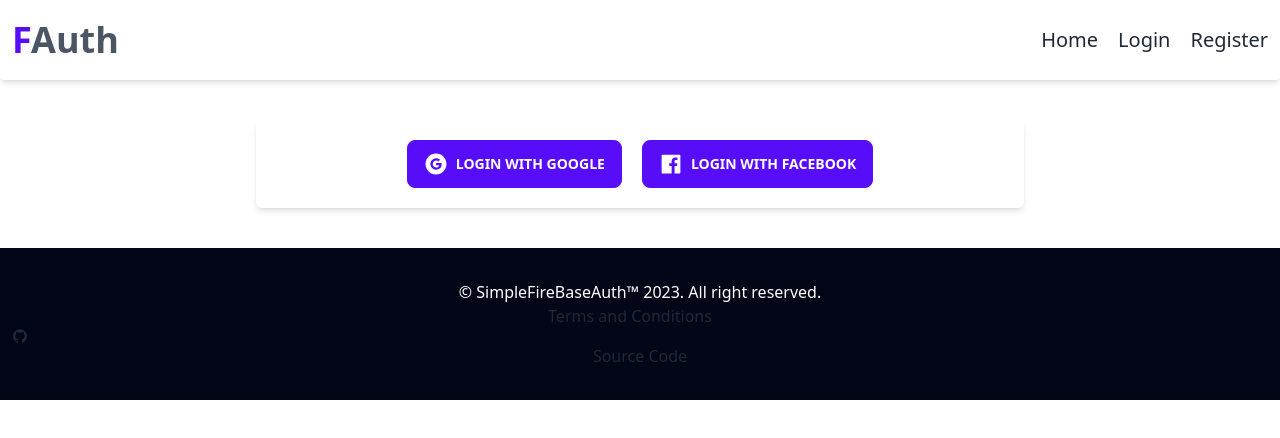
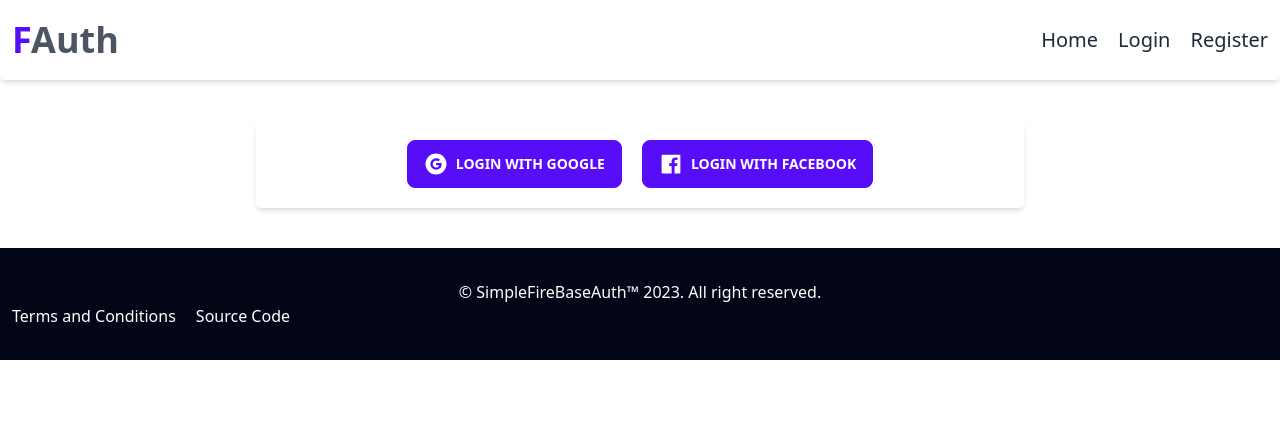
Before and after one commit to rocktohq/simple-firebase-auth, a React (Vite) app: page / in a window 1280 px wide. Shown: the top 438 px of the page. Built offline with nearby package versions, Linux system fonts and the light colour scheme.

Commit message:
Footer Updated

```diff
--- a/src/components/Footer/Footer.jsx
+++ b/src/components/Footer/Footer.jsx
@@ -1,12 +1,11 @@
 import { Link } from "react-router-dom";
-import { AiOutlineGithub } from "react-icons/ai";
 
 const Footer = () => {
   return (
     <footer className="bg-slate-950">
       <div className="max-w-screen-xl mx-auto py-8 px-3">
         <p className="text-center text-white">&copy; SimpleFireBaseAuth&trade; 2023. All right reserved.</p>
-        <p className="text-center"><Link to="/terms">Terms and Conditions</Link> <a className="ml-5" href="https://github.com/rocktohq/simple-firebase-auth.git" rel="noreferrer" target="_blank"><AiOutlineGithub></AiOutlineGithub> Source Code</a></p>
+        <p className="text-center text-white flex gap-5"><Link to="/terms">Terms and Conditions</Link> <a href="https://github.com/rocktohq/simple-firebase-auth.git" rel="noreferrer" target="_blank">Source Code</a></p>
       </div>
     </footer>
   )
```
